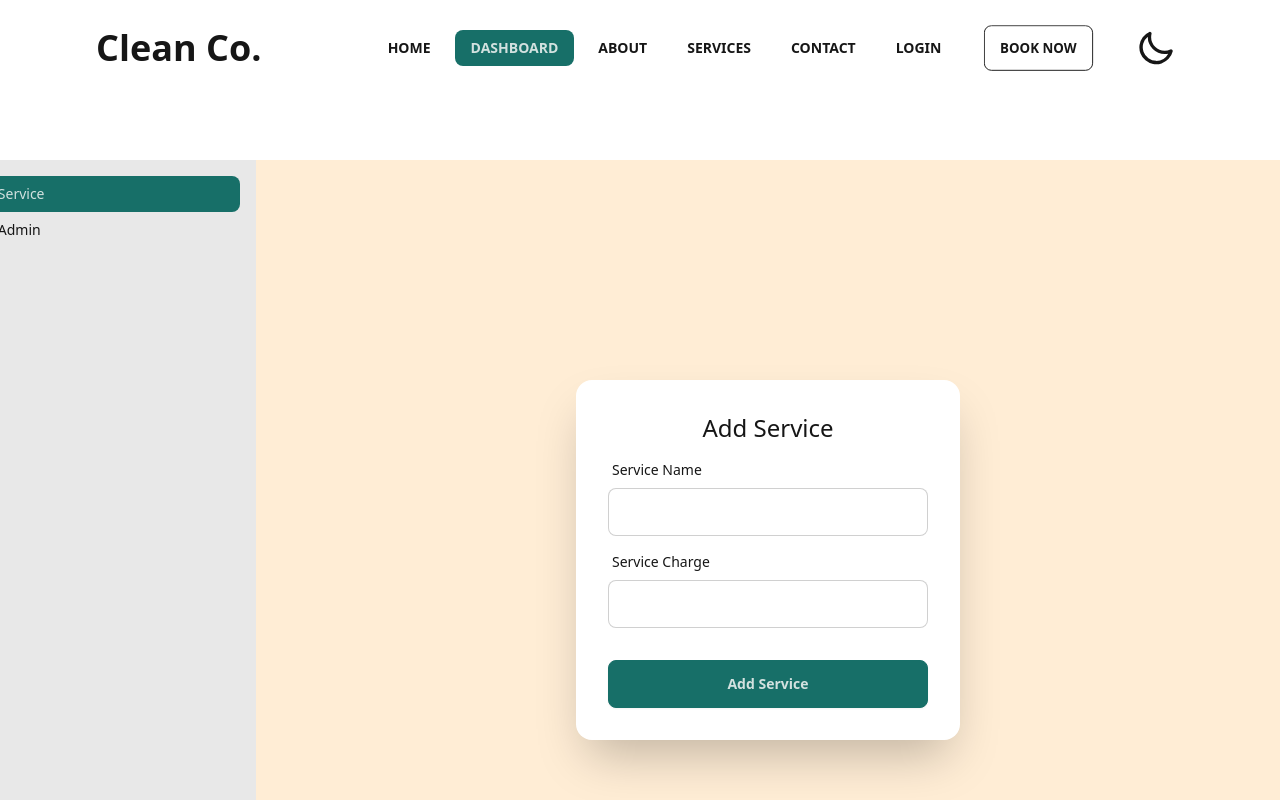
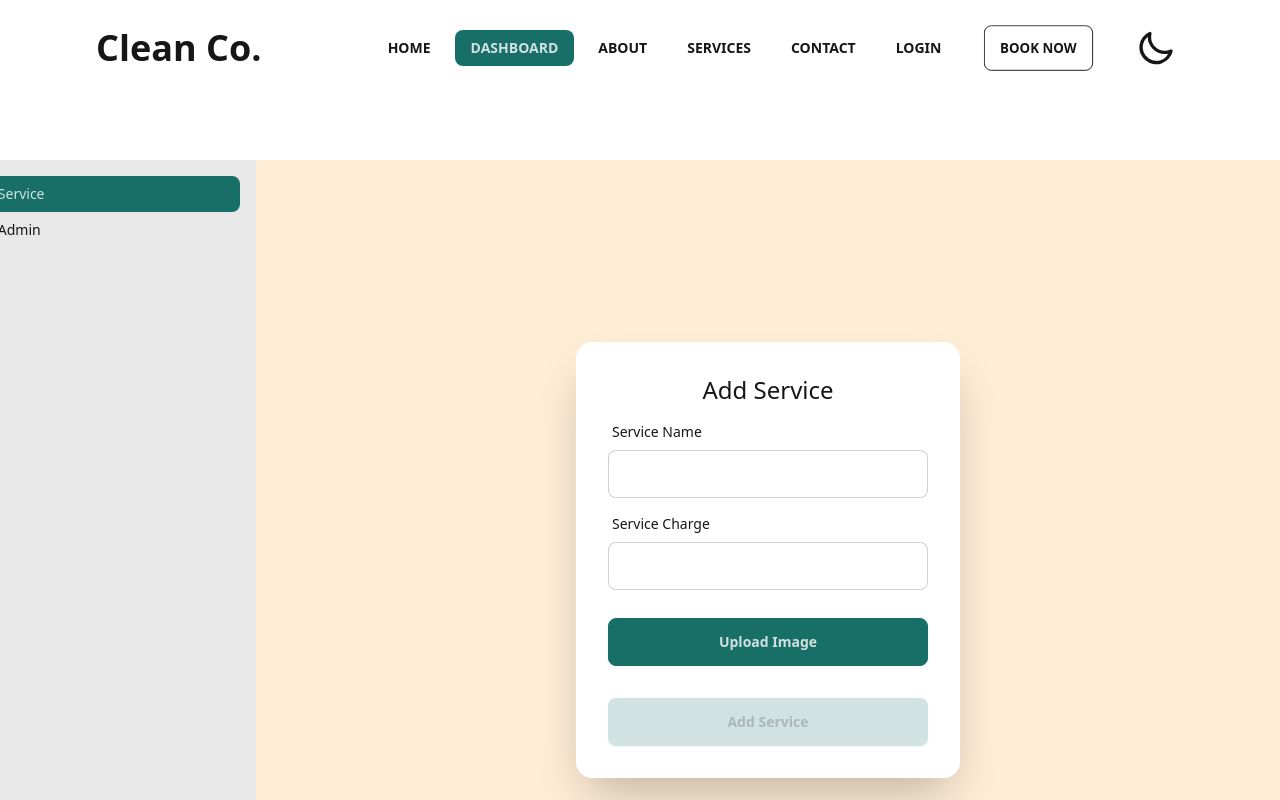
Before and after one commit to MUHAMMADSabbirHossain/clean-co-live, a React (Create React App) app: page /dashboard/add-service in a window 1280 px wide. Shown: the top 800 px of the page. Built offline with nearby package versions, Linux system fonts and the light colour scheme; the HTML template or start-up script is replaced by a standard one.

Commit message:
image file upload: added.

```diff
--- a/src/Pages/Dashboard/AddService.js
+++ b/src/Pages/Dashboard/AddService.js
@@ -1,17 +1,51 @@
-import React from 'react';
+import React, { useState } from 'react';
 import { useForm } from "react-hook-form";
 import fetcher from '../../api';
+import axios from 'axios';
 
 const AddService = () => {
-
+    const [imageURL, setImageURL] = useState("");
+    const [loading, setLoading] = useState(false);
+    console.log(imageURL);
     const { register, handleSubmit, reset } = useForm();
 
     const onSubmit = async (data) => {
         // console.log(data);
-        const res = await fetcher.post("add-service", data);
+
+        const serviceData = {
+            ...data,
+            image: imageURL
+        };
+
+
+        const res = await fetcher.post("add-service", serviceData);
         console.log(res);
         reset();
+        setImageURL("");
     };
+
+    const handleUploadImage = (event) => {
+        setLoading(true);
+        const image = event.target.files[0];
+
+        const formData = new FormData();
+
+        formData.set("image", image);
+
+        axios
+            .post("https://api.imgbb.com/1/upload?key=7e8cfab1a7e91d931a338d7c431d0e06",
+                formData
+            )
+            .then((res) => {
+                // console.log(res);
+                setImageURL(res.data.data.display_url);
+                setLoading(false);
+            }).catch((error) => {
+                console.log(error);
+            })
+    };
+
+
 
     return (
         <div className="h-screen  w-full bg-accent flex justify-center items-center">
@@ -21,10 +55,11 @@ const AddService = () => {
                 <form onSubmit={handleSubmit(onSubmit)} className="card-body">
                     <h1 className='text-2xl text-center'>Add Service</h1>
                     <div className="form-control">
-                        <label className="label">
+                        <label htmlFor="serviceName" className="label">
                             <span className="label-text">Service Name</span>
                         </label>
                         <input type="text"
+                            id="serviceName"
                             className="input input-bordered" required
                             {...register("serviceName")} />
                     </div>
@@ -39,8 +74,23 @@ const AddService = () => {
                             <a href="#" className="label-text-alt link link-hover">Forgot password?</a>
                         </label> */}
                     </div>
+                    <div className="form-control">
+                        <label htmlFor='image' className={
+                            loading
+                                ? "btn btn-primary loading mt-5"
+                                : "btn btn-primary mt-5"}>
+                            Upload Image
+                        </label>
+                        <input type="file"
+                            id='image'
+                            className="input input-bordered hidden" required
+                            onChange={handleUploadImage} />
+                    </div>
+
                     <div className="form-control mt-6">
-                        <button type='submit' className="btn btn-primary">Add Service</button>
+                        <button type='submit'
+                            className="btn btn-primary"
+                            disabled={!imageURL ? true : false}>Add Service</button>
                     </div>
 
                 </form>
```
